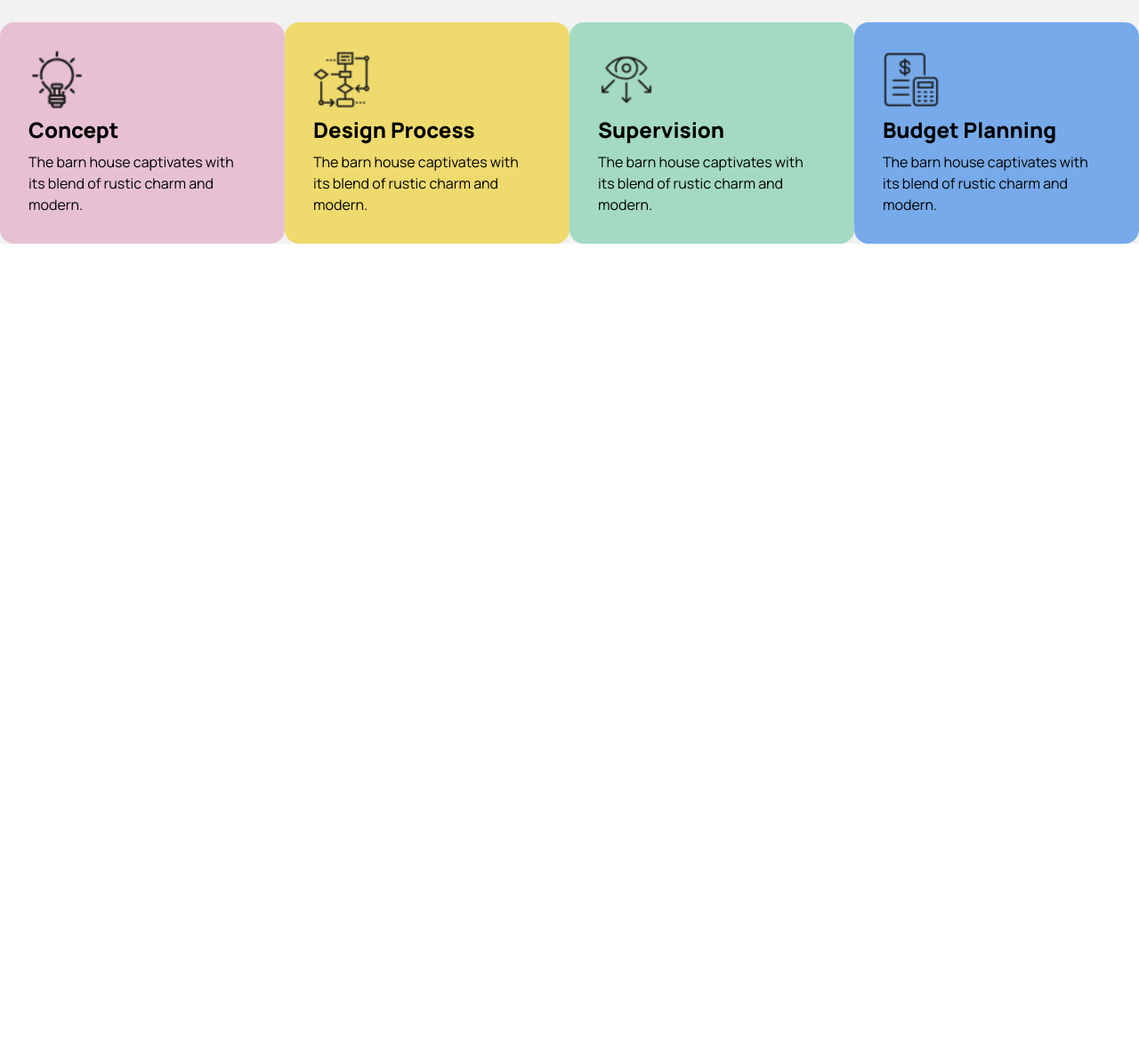
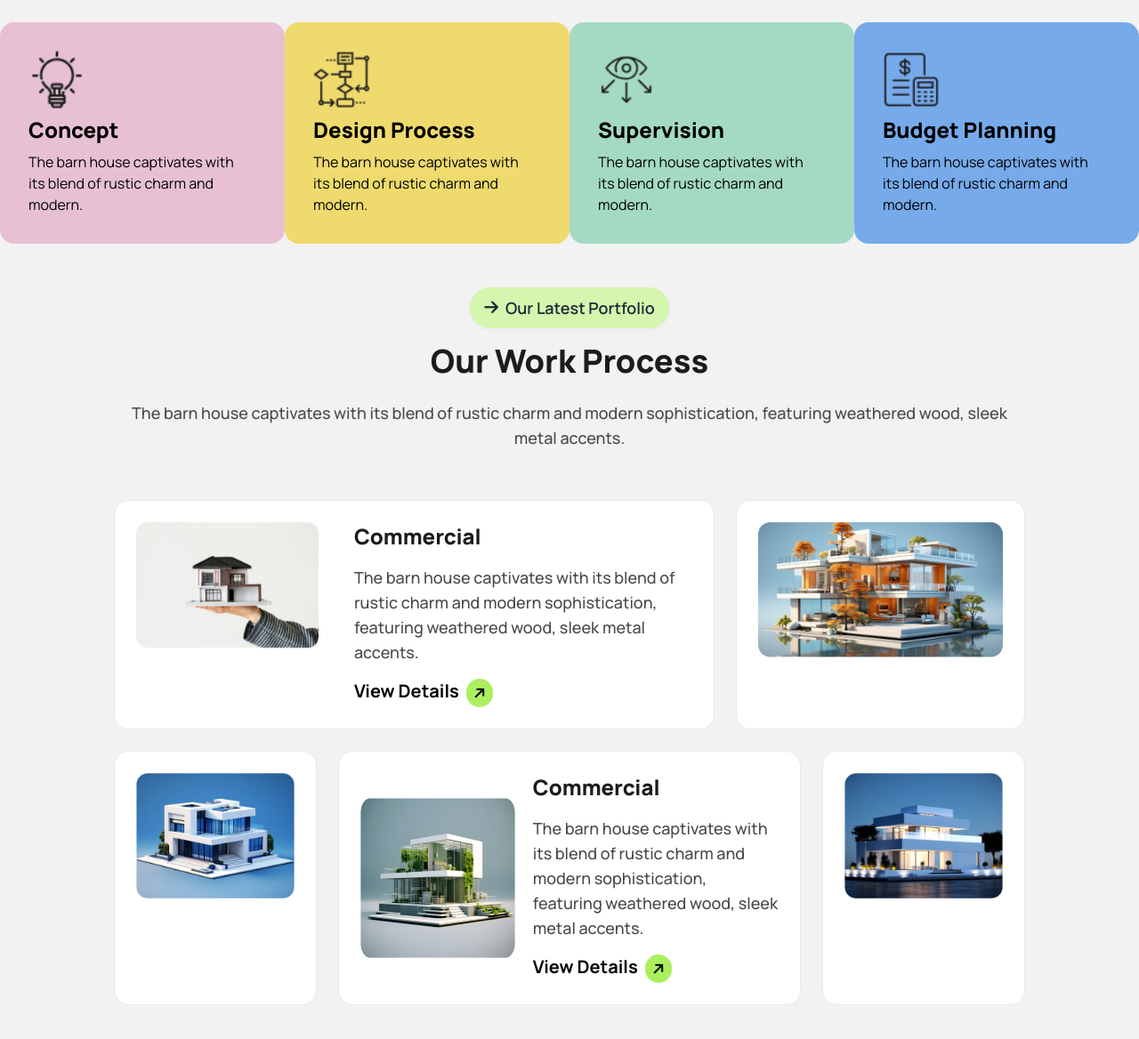
Before and after one commit to Siam-66/assignment-3, a plain HTML site: page index.html in a window 1280 px wide. Shown: the part 2235-3403 px from the top of the page at 89% size. Before the commit the page ends 2509 px from the top, so only its background shows below. Drawn offline with nearby package versions, Linux system fonts and the light colour scheme.

Commit message:
Portfolio

```diff
--- a/index.html
+++ b/index.html
@@ -280,6 +280,143 @@
             </div>
         </div>
     </section>
+
+    <!-- Protfolio -->
+    <section class="container mx-auto px-5 py-8 md:px-8 md:py-10 lg:px-32 lg:py-12">
+
+        <div>
+            <div class=" text-center ">
+                <button class="btn rounded-[1.5rem] bg-[#D4F6AE] text-lg font-semibold mb-4"><i
+                        class="fa-solid fa-arrow-right"></i>
+                    Our Latest Portfolio
+                </button>
+            </div>
+
+            <h2 class="text-[#1C1C1C] text-2xl lg:text-4xl font-extrabold text-center mb-6">Our Work Process</h2>
+            <p class="text-[#494949] text-sm lg:text-lg font-medium text-center mb-14">The barn house captivates
+                with its
+                blend of
+                rustic charm and modern sophistication, featuring
+                weathered wood, sleek metal accents. </p>
+        </div>
+
+
+        <!-- Grid Container -->
+
+        <!-- row1 Container -->
+        <div class="grid grid-cols-1 lg:grid-cols-3 gap-6 mb-6">
+            <!-- Card 1 -->
+            <div class="col-span-2 p-6 rounded-2xl border border-[#E9E9E9] bg-white">
+                <div class="flex flex-col lg:flex-row gap-10">
+                    <div>
+                        <img class="w-[37.5rem] h-auto" src="assets/portfolio/img1.png" alt="">
+                    </div>
+
+                    <div>
+                        <h3 class="text-[#1C1C1C] text-2xl font-extrabold mb-4">Commercial</h3>
+                        <p class="text-[#494949] text-sm lg:text-lg font-medium mb-4">The barn house captivates
+                            with its
+                            blend of
+                            rustic charm and modern sophistication, featuring
+                            weathered wood, sleek metal accents. </p>
+                        <div class="flex gap-2">
+
+                            <h4 class="text-xl font-bold text-black">View Details</h4>
+                            <div class="bg-[#ABEF5F] p-2 rounded-full inline-flex items-center justify-center">
+                                <i class="fa-solid fa-arrow-right -rotate-45  text-black"></i>
+                            </div>
+
+                        </div>
+                    </div>
+                </div>
+
+            </div>
+
+            <!-- Card 2 -->
+            <div class="p-6 rounded-2xl border border-[#E9E9E9] bg-white">
+                <div>
+                    <img class="w-full h-auto" src="assets/portfolio/img2.png" alt="">
+                </div>
+
+            </div>
+
+
+        </div>
+
+        <!-- Row 2 Container -->
+
+        <div class="grid grid-cols-1 lg:grid-cols-[0.7fr,1.6fr,0.7fr] gap-6">
+
+            <!-- Card 3 -->
+            <div class="p-6 rounded-2xl border border-[#E9E9E9] overflow-hidden bg-white block lg:hidden">
+                <div>
+                    <img class="w-full h-auto" src="assets/portfolio/img5.png" alt="">
+                </div>
+
+            </div>
+            <!-- Card 1 -->
+            <div class="p-6 rounded-2xl border border-[#E9E9E9] bg-white hidden lg:block">
+                <div>
+                    <img class="w-full h-auto" src="assets/portfolio/img3.png" alt="">
+                </div>
+
+            </div>
+
+            <!-- Card 2 -->
+            <div class="p-6 rounded-2xl border border-[#E9E9E9] overflow-hidden bg-white">
+                <div class="flex flex-col lg:flex-row items-center gap-5">
+                    <div class="">
+                        <img class="w-[400px] lg:w-[43.75rem] lg:h-[11.25rem]
+                        max-sm:w-[37.5rem]" src=" assets/portfolio/img4.png" alt="">
+                    </div>
+
+                    <div>
+                        <h3 class="text-[#1C1C1C] text-2xl font-extrabold mb-4">Commercial</h3>
+                        <p class="text-[#494949] text-sm lg:text-lg font-medium mb-4">The barn house captivates
+                            with its
+                            blend of
+                            rustic charm and modern sophistication, featuring
+                            weathered wood, sleek metal accents. </p>
+                        <div class="flex gap-2">
+
+                            <h4 class="text-xl font-bold text-black">View Details</h4>
+                            <div class="bg-[#ABEF5F] p-2 rounded-full inline-flex items-center justify-center">
+                                <i class="fa-solid fa-arrow-right -rotate-45  text-black"></i>
+                            </div>
+
+                        </div>
+                    </div>
+                </div>
+
+            </div>
+
+
+            <!-- Card 3 -->
+            <div class="p-6 rounded-2xl border border-[#E9E9E9] overflow-hidden bg-white hidden lg:block">
+                <div>
+                    <img class="w-full h-auto" src="assets/portfolio/img5.png" alt="">
+                </div>
+
+            </div>
+
+            <!-- Card 1 -->
+            <div class="p-6 rounded-2xl border border-[#E9E9E9] bg-white block lg:hidden">
+                <div>
+                    <img class="w-full h-auto" src="assets/portfolio/img3.png" alt="">
+                </div>
+
+            </div>
+
+            <div class="p-6 rounded-2xl border border-[#E9E9E9] overflow-hidden bg-white block lg:hidden">
+                <div>
+                    <img class="w-full h-auto" src="assets/portfolio/img5.png" alt="">
+                </div>
+
+            </div>
+
+        </div>
+
+    </section>
 </main>
 </body>
 </html>
```
